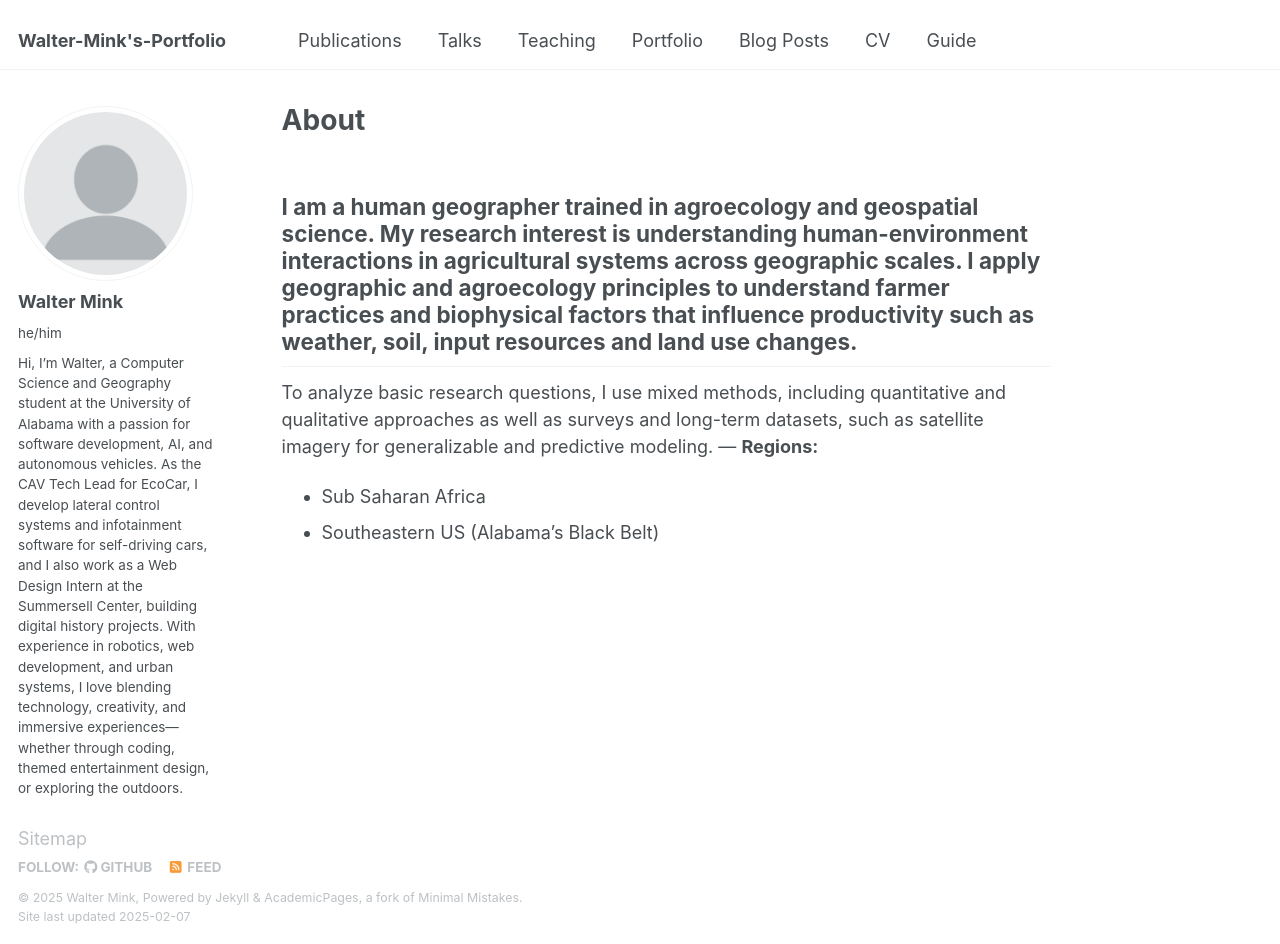
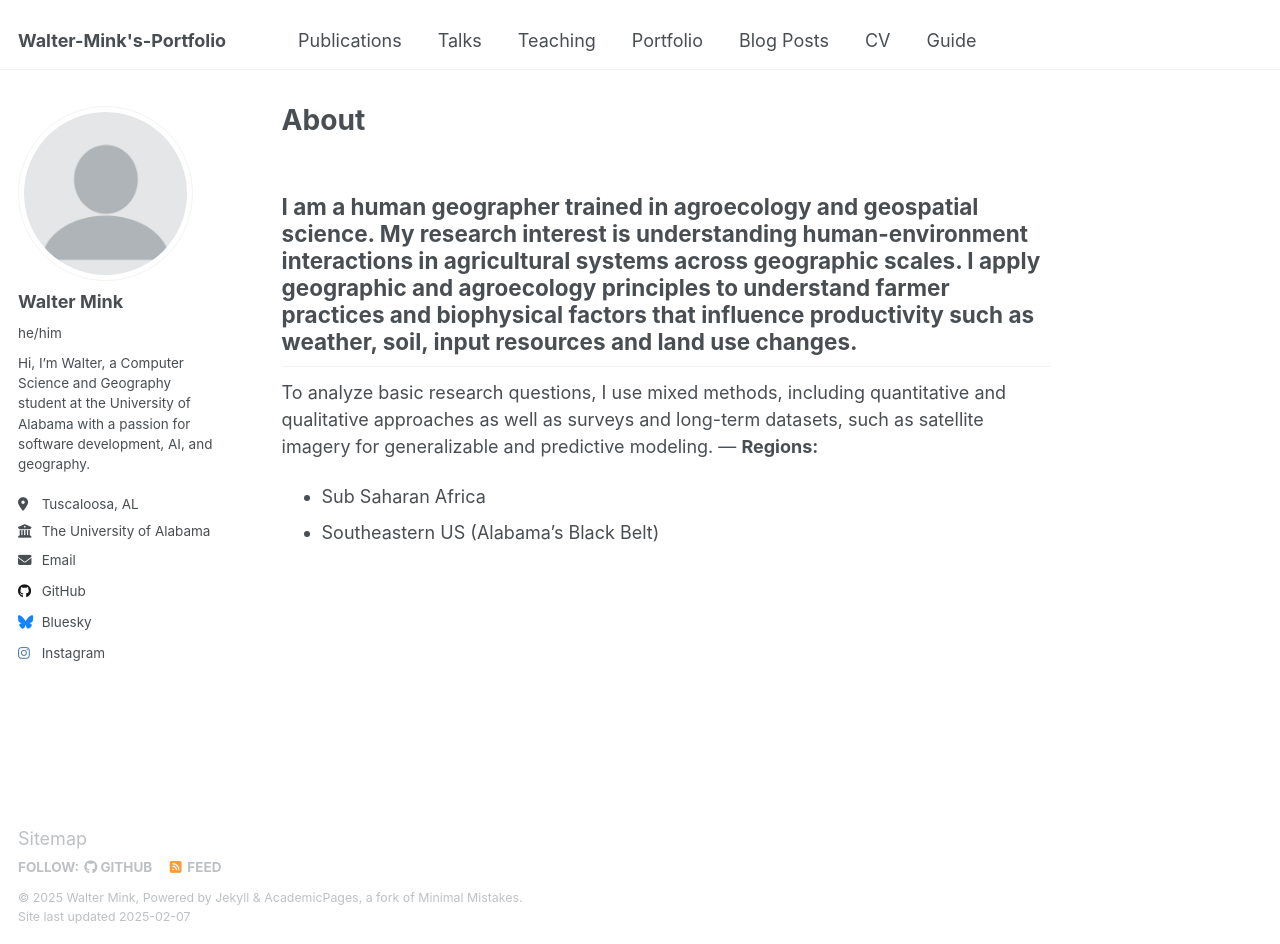
Before and after one commit to idioticEvil/idioticEvil, a Jekyll site: the page built from _pages/about.md, in a window 1280 px wide and 944 px high. Built offline with Jekyll 4.4.1, drawn with Linux system fonts in a browser that asks for light colours.

Commit message:
Update _config.yml

```diff
--- a/_config.yml
+++ b/_config.yml
@@ -25,7 +25,7 @@
   avatar           : "profile.png"
   name             : "Walter Mink"
   pronouns         : "he/him"
-  bio              : "Hi, I’m Walter, a Computer Science and Geography student at the University of Alabama with a passion for software development, AI, and autonomous vehicles. As the CAV Tech Lead for EcoCar, I develop lateral control systems and infotainment software for self-driving cars, and I also work as a Web Design Intern at the Summersell Center, building digital history projects. With experience in robotics, web development, and urban systems, I love blending technology, creativity, and immersive experiences—whether through coding, themed entertainment design, or exploring the outdoors."
+  bio              : "Hi, I’m Walter, a Computer Science and Geography student at the University of Alabama with a passion for software development, AI, and geography."
   location         : "Tuscaloosa, AL"
   employer         : "The University of Alabama"
   uri              : # URL
```
